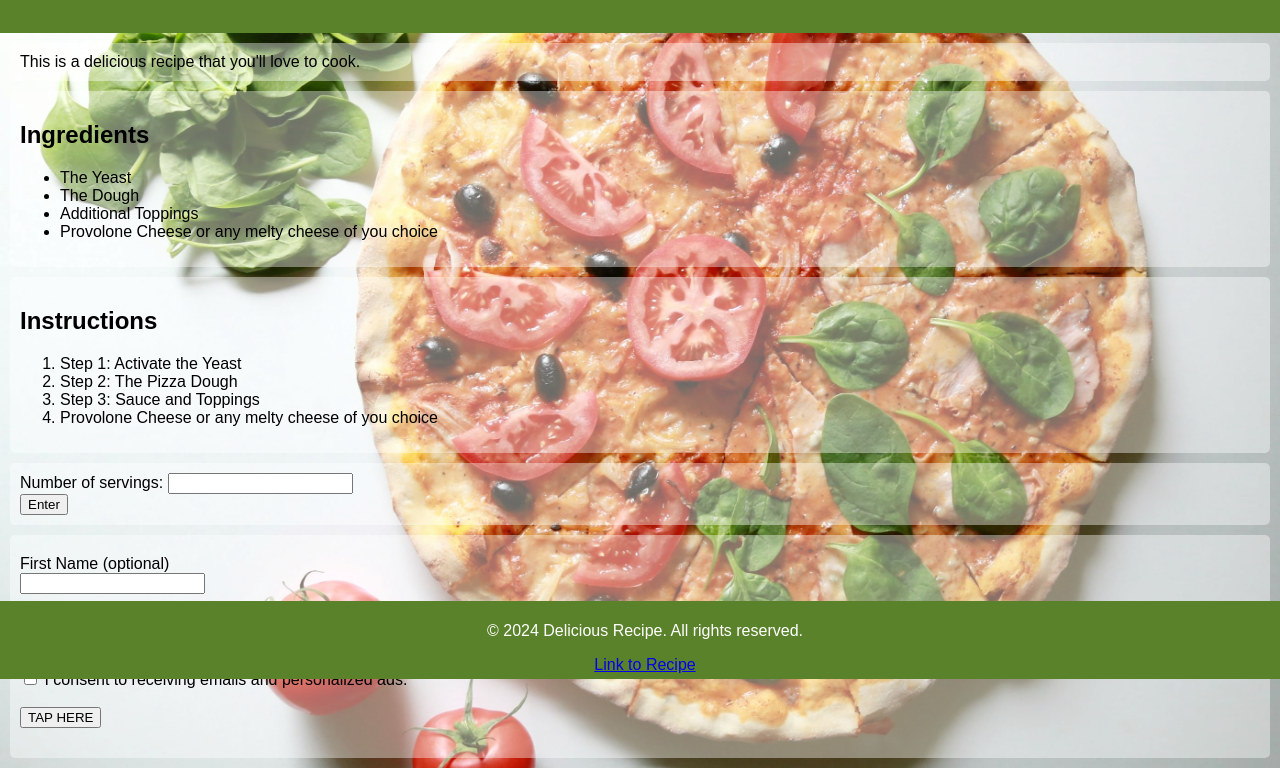
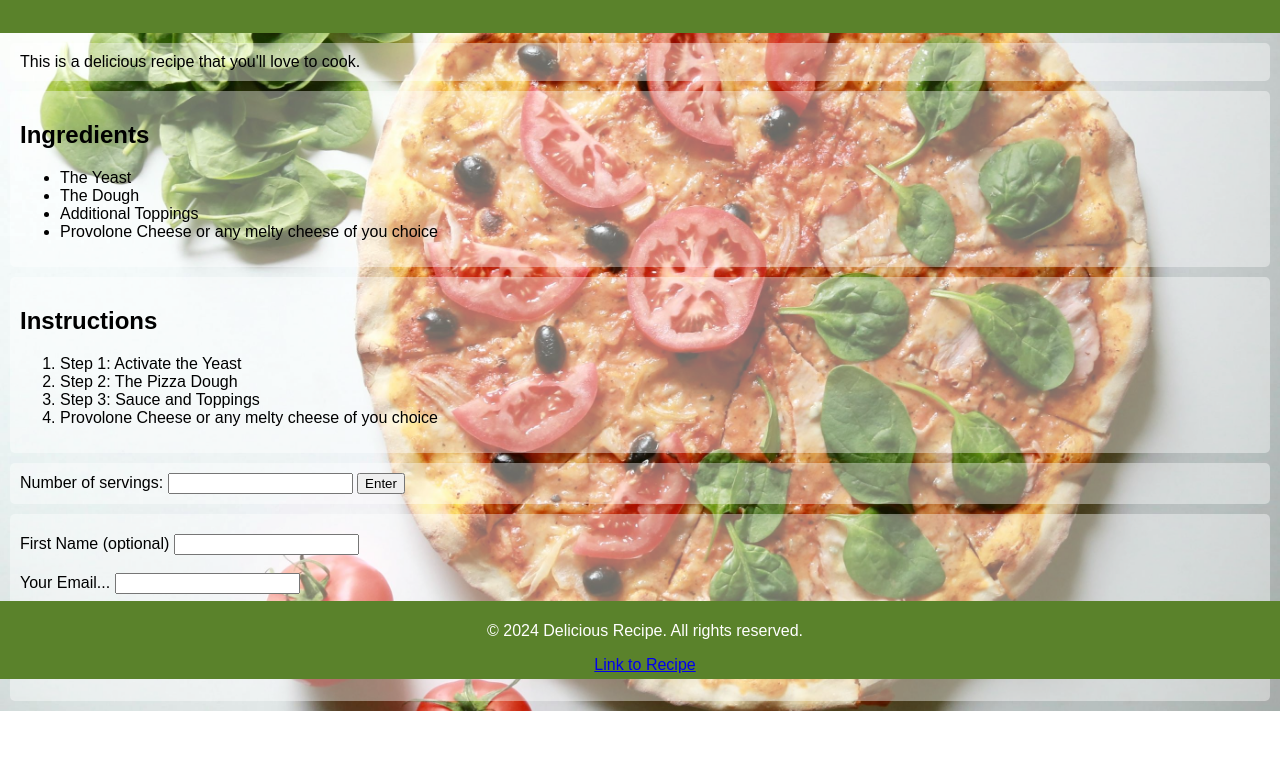
Before and after one commit to singh-moni/SBA-DOM, a plain HTML site: page index.html in a window 1280 px wide. Shown: the part 121-889 px from the top of the page. After the commit the page ends 832 px from the top, so only its background shows below. Drawn offline with Linux system fonts and the light colour scheme.

Commit message:
made changes in html

```diff
--- a/index.html
+++ b/index.html
@@ -44,24 +44,25 @@
         <form>
             <label for="servings-input">Number of servings:</label>
             <input type="number" id="servings-input" name="servings" min="1" required>
-        </form>
+
         <button id="newButton">Enter</button>
+    </form>
 
     </section>
     <section id="subscribe">
         <!-- <h4>Don't Miss Out & Join Me!</h4> -->
 
         <form id="newsletter-form">
-            <label for="first-name">First Name (optional)</label><br>
+            <label for="first-name">First Name (optional)</label>
             <input type="text" id="first-name" name="first-name"><br><br>
 
-            <label for="email">Your Email...</label><br>
+            <label for="email">Your Email...</label>
             <input type="email" id="email" name="email" required><br><br>
 
             <input type="checkbox" id="consent" name="consent" required>
             <label for="consent">I consent to receiving emails and personalized ads.</label><br><br>
 
-            <button type="submit">TAP HERE</button>
+            <button type="submit">Subscribe</button>
         </form>
     </section>
 
```
